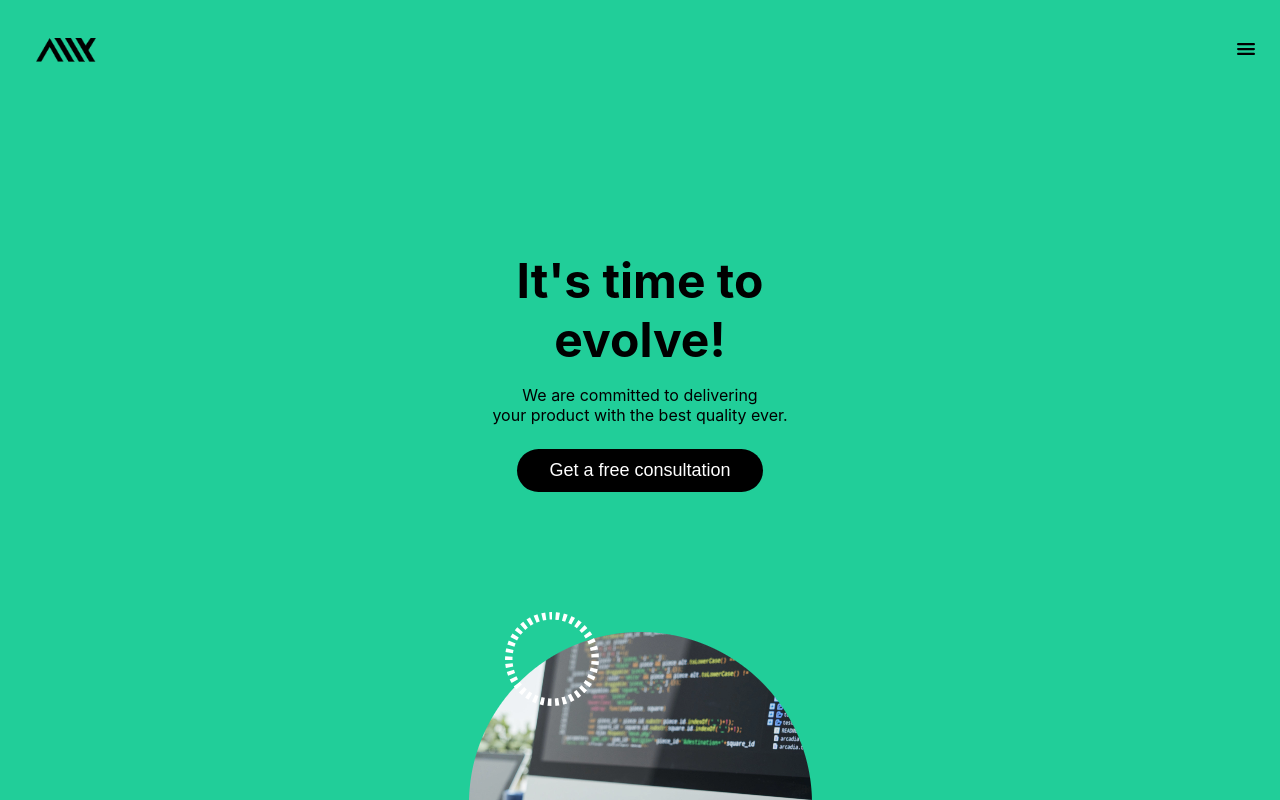
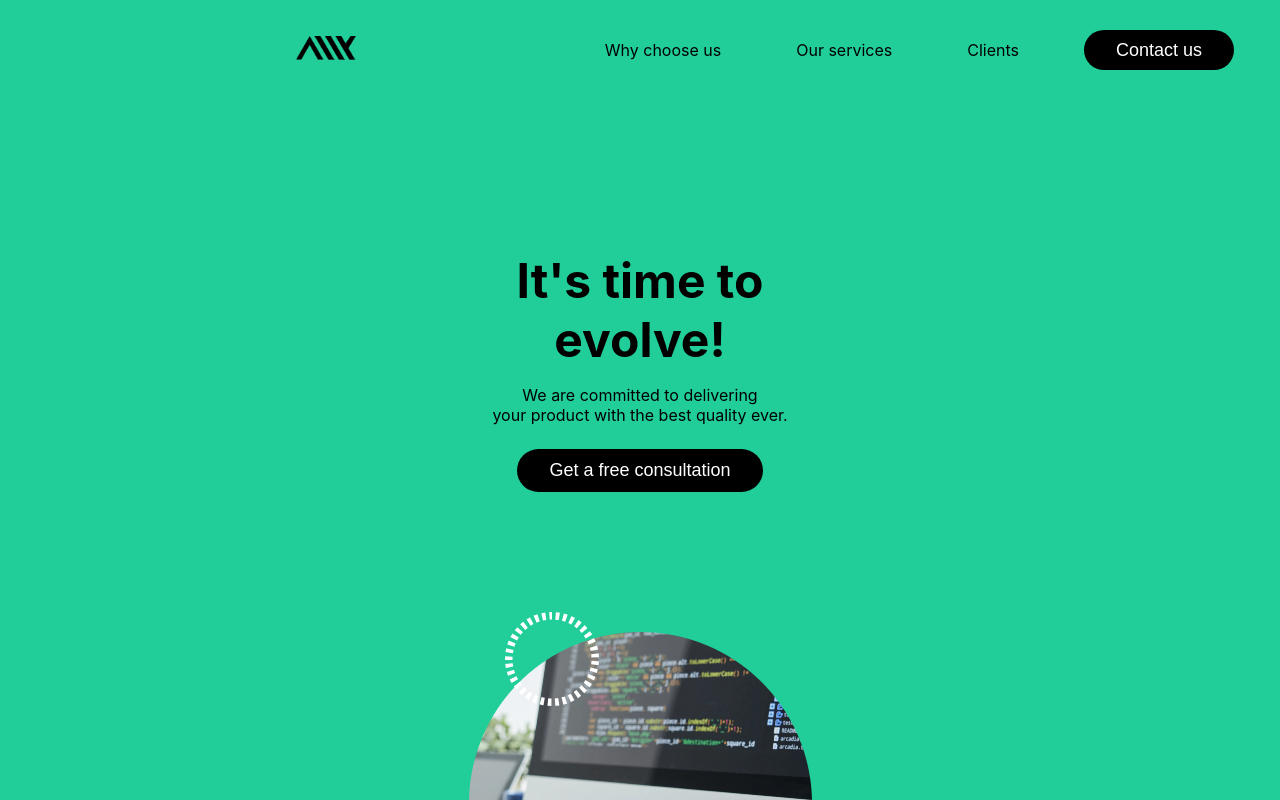
Before and after one commit to a11ysolutions/website, a React (Create React App) app: page / in a window 1280 px wide. Shown: the top 800 px of the page. Built offline with nearby package versions, Linux system fonts and the light colour scheme.

Commit message:
feat: add responsive design

```diff
--- a/src/Components/UI/Navbar/Navbar.css
+++ b/src/Components/UI/Navbar/Navbar.css
@@ -7,7 +7,51 @@
   align-items: center;
   /* padding: 16px; */
 }
-
+.a11y-navbar-logo {
+  margin-left: 20px;
+}
 .a11y-navbar-toggle {
   margin-left: auto;
+  display: flex;
 }
+
+.a11y-navbar-items {
+  display: none;
+  align-items: center;
+  column-gap: 55px;
+}
+.a11y-navbar-items a {
+  text-decoration: none;
+  color: black;
+  padding: 10px;
+}
+.a11y-navbar-items a:hover {
+  background-color: black;
+  color: white;
+  border-radius: 20px;
+}
+.a11y-navbar-contact {
+  display: none;
+  margin-right: 30px;
+}
+
+@media (min-width: 770px) and (max-width: 1200px) {
+  .a11y-navbar-contact {
+    display: initial;
+  }
+  .a11y-navbar-toggle {
+    margin-right: 70px;
+  }
+}
+
+@media (min-width: 1200px) {
+  .a11y-navbar-items {
+    display: flex;
+  }
+  .a11y-navbar-logo {
+    margin-left: 280px;
+  }
+  .a11y-navbar-contact {
+    display: initial;
+  }
+}
--- a/src/Components/UI/Navbar/Navbar.js
+++ b/src/Components/UI/Navbar/Navbar.js
@@ -2,18 +2,39 @@ import React from "react"
 import "./Navbar.css"
 import Logo from "../Logo/Logo"
 import ToggleMenu from "../ToggleMenu/ToggleMenu"
+import Button from "../Button/Button"
+import { scrollToContactForm } from "../../Utils/Utils"
 
 function Navbar({ onClickMenu }) {
     return (
         <div className="a11y-navbar">
+            <div className="a11y-navbar-logo">
                 <Logo
                     style={{
                         width: "60px",
                         height: "24px",
-                    marginLeft: "20px"
                     }}
                 />
+            </div>
+
             <div className="a11y-navbar-toggle">
+                <div className="a11y-navbar-items">
+                    <a href="/#why-choose-us">Why choose us</a>
+                    <a href="/#our-services">Our services</a>
+                    <a href="/#clients">Clients</a>
+                </div>
+
+                <Button
+                    className="a11y-navbar-contact"
+                    onClick={scrollToContactForm}
+                    style={{
+                        width: "150px",
+                        height: "40px",
+                        marginLeft: "55px"
+                    }}
+                >
+                    Contact us
+                    </Button>
                 <ToggleMenu onClick={onClickMenu} />
             </div>
         </div>
--- a/src/Components/UI/SideDrawer/SideDrawer.css
+++ b/src/Components/UI/SideDrawer/SideDrawer.css
@@ -30,3 +30,9 @@
   color: black;
   margin-bottom: 24px;
 }
+
+@media (min-width: 770px) and (max-width: 1200px) {
+  .side-drawer-button {
+    display: none;
+  }
+}
--- a/src/Components/UI/SideDrawer/SideDrawer.js
+++ b/src/Components/UI/SideDrawer/SideDrawer.js
@@ -32,7 +32,7 @@ function SideDrawer({ show, onClose }) {
                 <a onClick={onClose} href="/#clients">Clients</a>
                 <a onClick={onClose} href="/#why-choose-us">Services Politics</a>
                 <a onClick={onClose} href="/#why-choose-us">Terms and Conditions</a>
-                <div>
+                <div className="side-drawer-button">
                     <Button
                         onClick={() => { window.location.href = "#contact-us"; onClose() }}
                     >
--- a/src/Components/UI/ToggleMenu/ToggleMenu.css
+++ b/src/Components/UI/ToggleMenu/ToggleMenu.css
@@ -1,4 +1,11 @@
 .toggle-menu-btn {
   background: none;
   border: none;
+  cursor: pointer;
 }
+
+@media (min-width: 1200px) {
+  .toggle-menu-btn {
+    display: none;
+  }
+}
```
Lines whose indentation alone changed are shown as unchanged.
